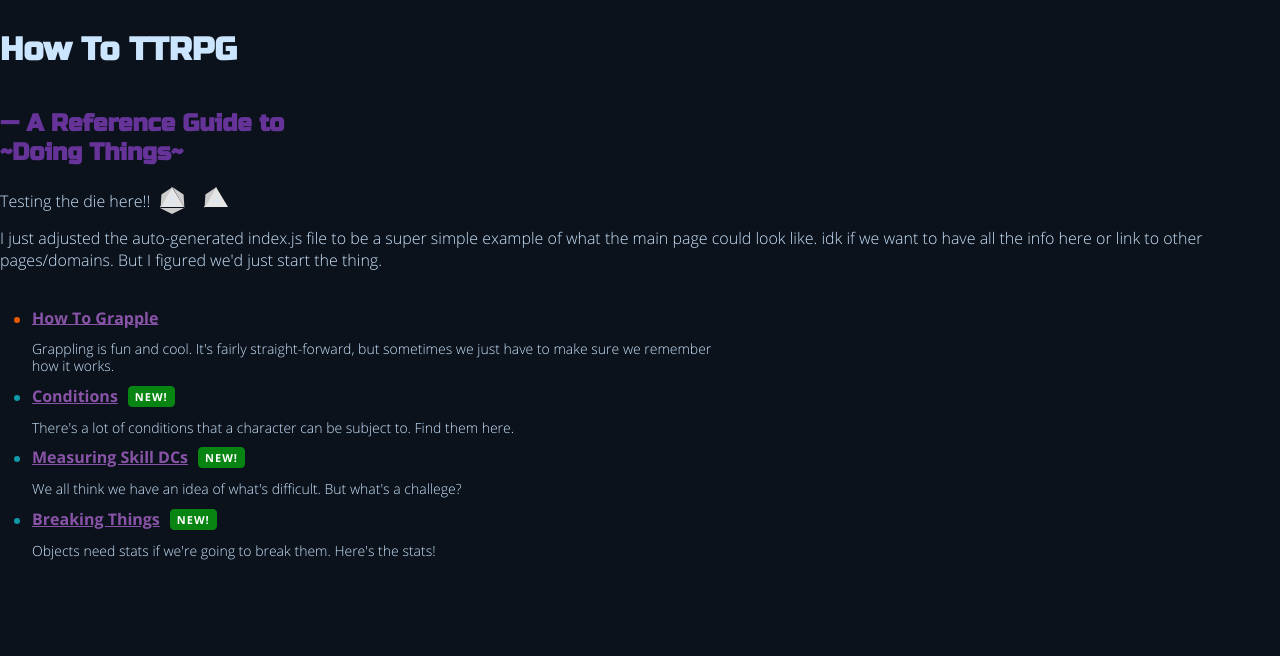
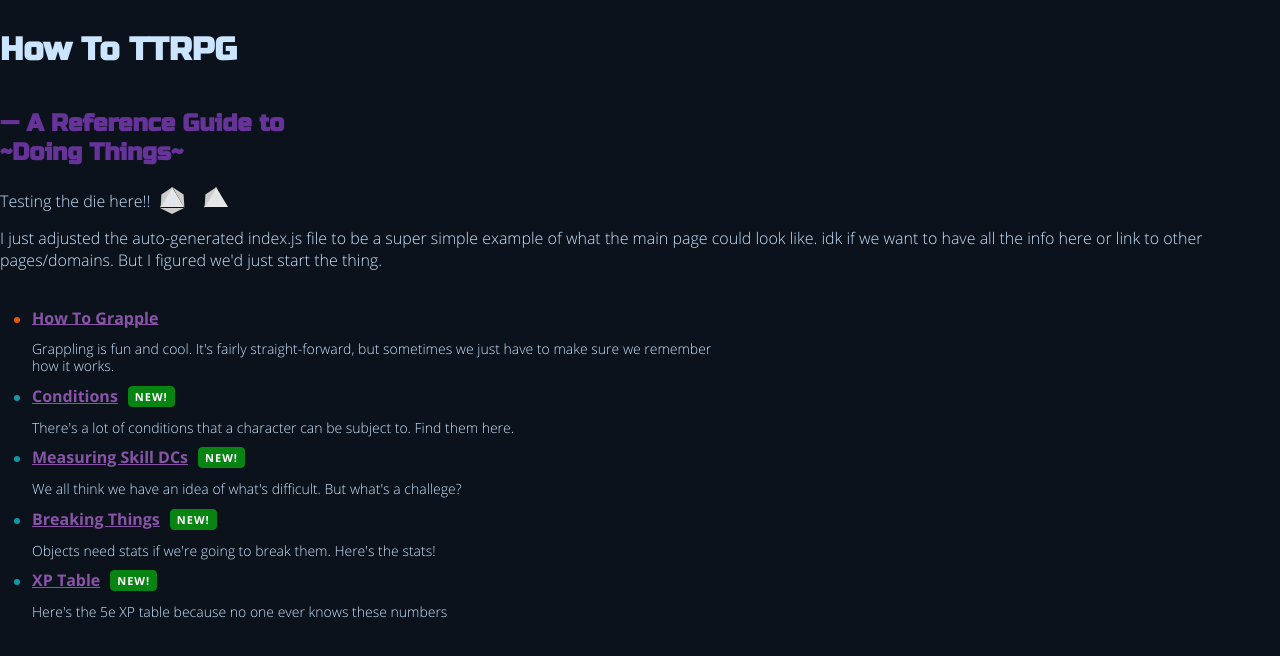
Before and after one commit to zanderriggs/how-to-ttrpg, a React (Create React App) app: page / in a window 1280 px wide. Shown: the top 656 px of the page. Built offline with nearby package versions, Linux system fonts and the light colour scheme.

Commit message:
Add XP page to home page

```diff
--- a/src/index.tsx
+++ b/src/index.tsx
@@ -12,6 +12,7 @@ import Layout from './layout/page-layout';
 import NotFoundPage from './pages/404';
 import ReactDOM from 'react-dom/client';
 import reportWebVitals from './reportWebVitals';
+import XpPage from './pages/xp';
 
 const root = ReactDOM.createRoot(document.getElementById('root') as HTMLDivElement);
 root.render(
@@ -24,6 +25,7 @@ root.render(
                 <Route path="conditions" element={<ConditionsPage />} />
                 <Route path="breaking-things" element={<BreakingThings />} />
                 <Route path="difficulty" element={<DifficultyPage />} />
+                <Route path="xp" element={<XpPage />} />
             </Route>
             <Route path="*">
                 <Route element={<NotFoundPage />} />
--- a/src/pages/index.tsx
+++ b/src/pages/index.tsx
@@ -36,6 +36,13 @@ const links = [
         url: '/breaking-things',
         badge: true,
         description: "Objects need stats if we're going to break them. Here's the stats!",
+        color: '#1099A8',
+    },
+    {
+        text: 'XP Table',
+        url: '/xp',
+        badge: true,
+        description: "Here's the 5e XP table because no one ever knows these numbers",
         color: '#1099A8',
     },
 ];
--- a/src/pages/xp.tsx
+++ b/src/pages/xp.tsx
@@ -9,6 +9,7 @@ const XpPage = (): React.ReactElement => {
     return (
         <>
             <title>XP Progression Table</title>
+            <h2>5e XP Table</h2>
             <p>
                 The Character Advancement table summarizes the XP you need to advance in levels from level 1 through
                 level 20, and the proficiency bonus for a character of that level. Consult the information in your
```
